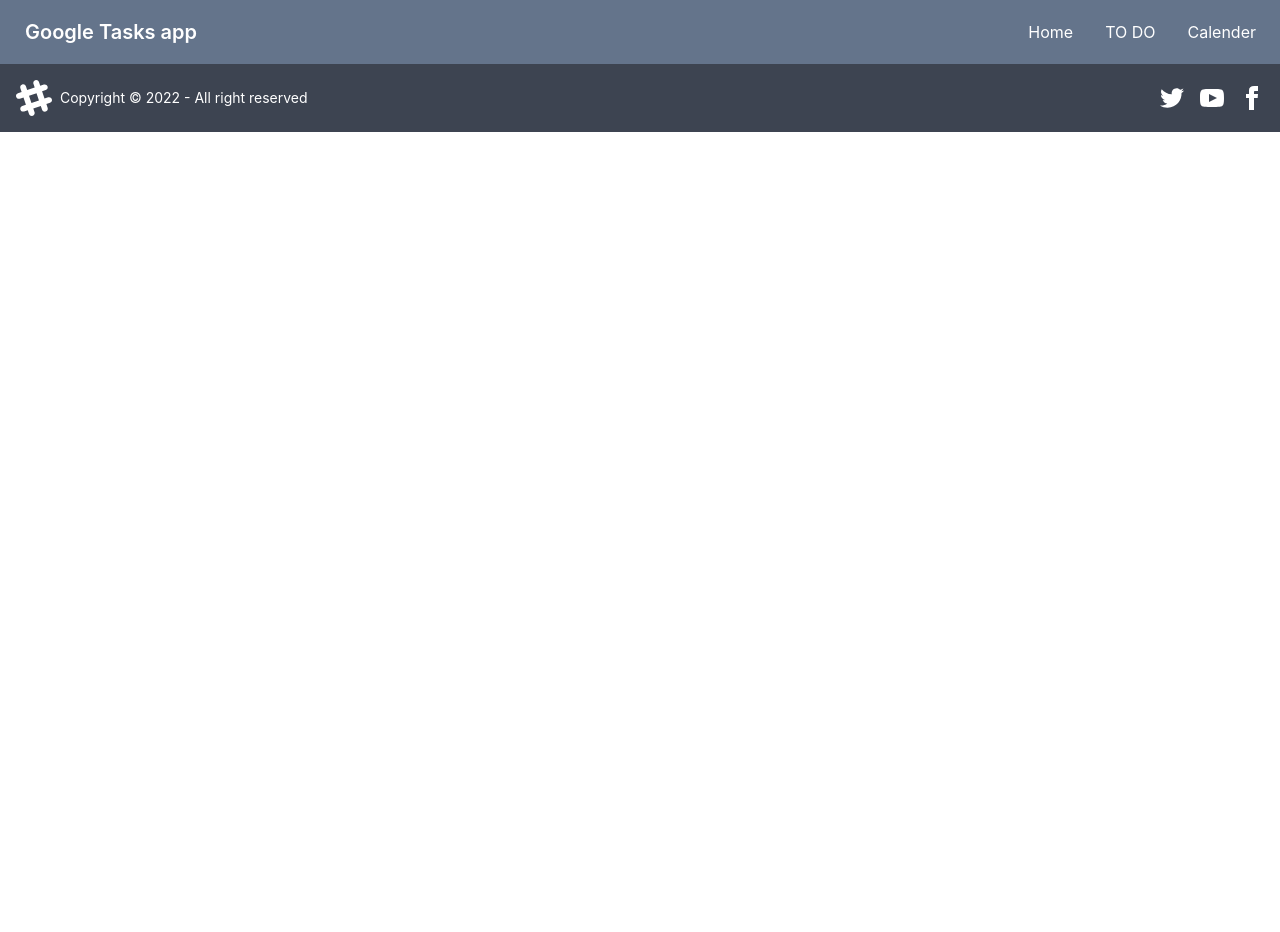
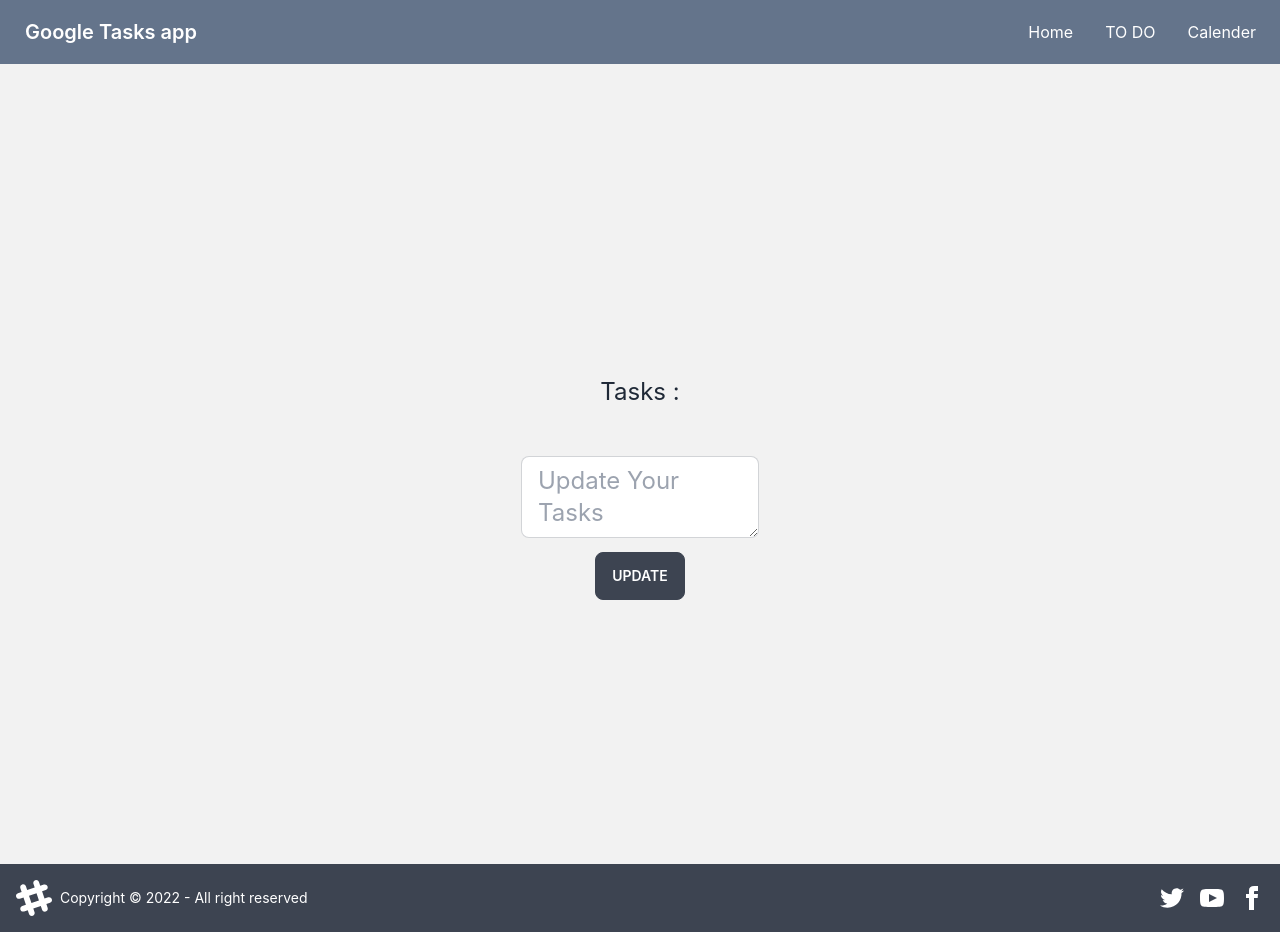
Before and after one commit to Rijonahmed/Google-Task-Assignment, a React (Create React App) app: page /update/1 in a window 1280 px wide. Before the commit the page ends 800 px from the top, so only its background shows below. Built offline with nearby package versions, Linux system fonts and the light colour scheme; no server answers.

Commit message:
update added

```diff
--- a/src/App.js
+++ b/src/App.js
@@ -5,6 +5,7 @@
 import Home from './component/Home';
 import Navber from './component/Navber';
 import ToDo from './component/ToDo';
+import Update from './component/Update';
 
 function App() {
   return (
@@ -15,6 +16,7 @@
         <Route path="/home" element={<Home></Home>}></Route>
         <Route path="/toDo" element={<ToDo></ToDo>}></Route>
         <Route path="/calender" element={<Calendar></Calendar>} />
+        <Route path="/update/:updateId" element={<Update></Update>} />
       </Routes>
 
       <Footer></Footer>
--- a/src/component/AllTasks.js
+++ b/src/component/AllTasks.js
@@ -1,13 +1,19 @@
 import React from 'react';
+import { useNavigate } from 'react-router-dom';
 
 const AllTasks = ({ task }) => {
-  const { tasksText, date } = task;
+  const { _id, tasksText, date } = task;
+  const navigate = useNavigate();
+  const handleUpdate = id => {
+    navigate('/update/' + id)
+
+  }
   return (
     <div>
       <div class="card w-96 bg-base-100 shadow-xl">
         <div class="card-body">
           <p className='text-2xl'>{tasksText}</p>
-          <p className='text-1xl'>{date}</p>
+          <p>{date}</p>
           <div class="form-control">
             <label class="label cursor-pointer">
               <span class="label-text">Remember me</span>
@@ -15,7 +21,7 @@
             </label>
           </div>
           <div class="card-actions justify-end">
-            <button class="btn btn-primary">Edit</button>
+            <button onClick={() => handleUpdate(_id)} class="btn btn-primary">Edit</button>
           </div>
         </div>
       </div>
--- a/src/component/Home.js
+++ b/src/component/Home.js
@@ -2,13 +2,18 @@
 import { format } from 'date-fns';
 import { ToastContainer, toast } from 'react-toastify';
 import 'react-toastify/dist/ReactToastify.css';
-import ToDo from './ToDo';
 import AllTasks from './AllTasks';
 
 const Home = () => {
   const date = new Date();
   const formattedDate = format(date, 'PP')
   const [isReload, setIsReload] = useState(true);
+
+
+
+
+
+
 
   const handleTaskSubmit = e => {
     e.preventDefault();
@@ -49,15 +54,20 @@
 
 
   }, [isReload])
+
+
+
+
   return (
     <div>
-      <h1>this is home</h1>
       <div class="card lg:card-side bg-base-100 shadow-xl">
         <h1 className='text-3xl font-bold text-center my-12 px-5'>Please Enter Your Task...</h1>
         <div class="card-body ">
           <form onSubmit={handleTaskSubmit}>
             <textarea name='tasks' className="textarea textarea-bordered text-2xl lg:w-8/12 " placeholder="Type Your Tasks" required></textarea>
-            <input type="submit" value="Submit" className="btn btn-accent w-full max-w-xs " />
+            <br />
+            <input type="submit" value="Submit" className="btn btn-outline-primary lg:w-8/12" />
+
           </form>
         </div>
       </div>
--- /dev/null
+++ b/src/component/Update.js
@@ -0,0 +1,67 @@
+import React, { useEffect, useState } from 'react';
+import { useParams } from 'react-router-dom';
+
+const Update = () => {
+  const { updateId } = useParams();
+  const [singleTask, setSingleTask] = useState({});
+  const [isReload, setIsReload] = useState(true);
+
+  const url = `http://localhost:5000/tasks/${updateId}`
+
+  useEffect(() => {
+    fetch(url)
+      .then(res => res.json())
+      .then(data => setSingleTask(data))
+
+  }, [isReload])
+
+  const handleUpdateTask = e => {
+    e.preventDefault();
+
+    const tasksText = e.target.task.value;
+
+    const url = `http://localhost:5000/tasks/${updateId}`
+
+    fetch(url, {
+      method: 'PUT',
+      headers: { 'Content-Type': 'application/json' },
+      body: JSON.stringify({ tasksText })
+
+
+    })
+      .then(res => res.json())
+      .then(data => {
+        alert('quantity added seccessfully');
+        setIsReload(!isReload)
+        e.target.reset();
+      })
+
+
+  }
+
+  return (
+    <div>
+
+
+
+      <div class="hero min-h-screen bg-base-200">
+        <div class="hero-content text-center">
+          <div class="max-w-md">
+            <h1 className='text-2xl my-12'>Tasks : {singleTask.tasksText}</h1>
+            <div>
+              <form onSubmit={handleUpdateTask}>
+                <textarea name='task' className="textarea textarea-bordered text-2xl lg:w-8/12 " placeholder="Update Your Tasks" required></textarea>
+                <br />
+
+                <input className='btn btn-outline-primary mt-2' type="submit" value="Update" />
+              </form>
+            </div>
+          </div>
+        </div>
+      </div>
+
+    </div>
+  );
+};
+
+export default Update;
```
